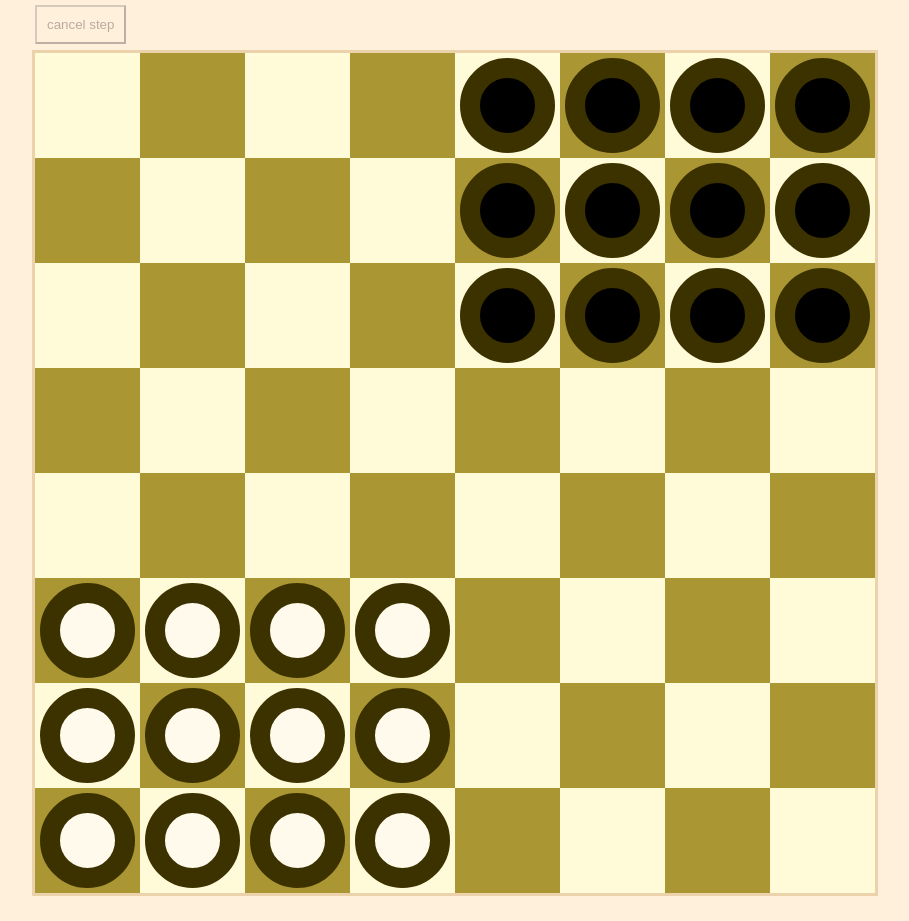
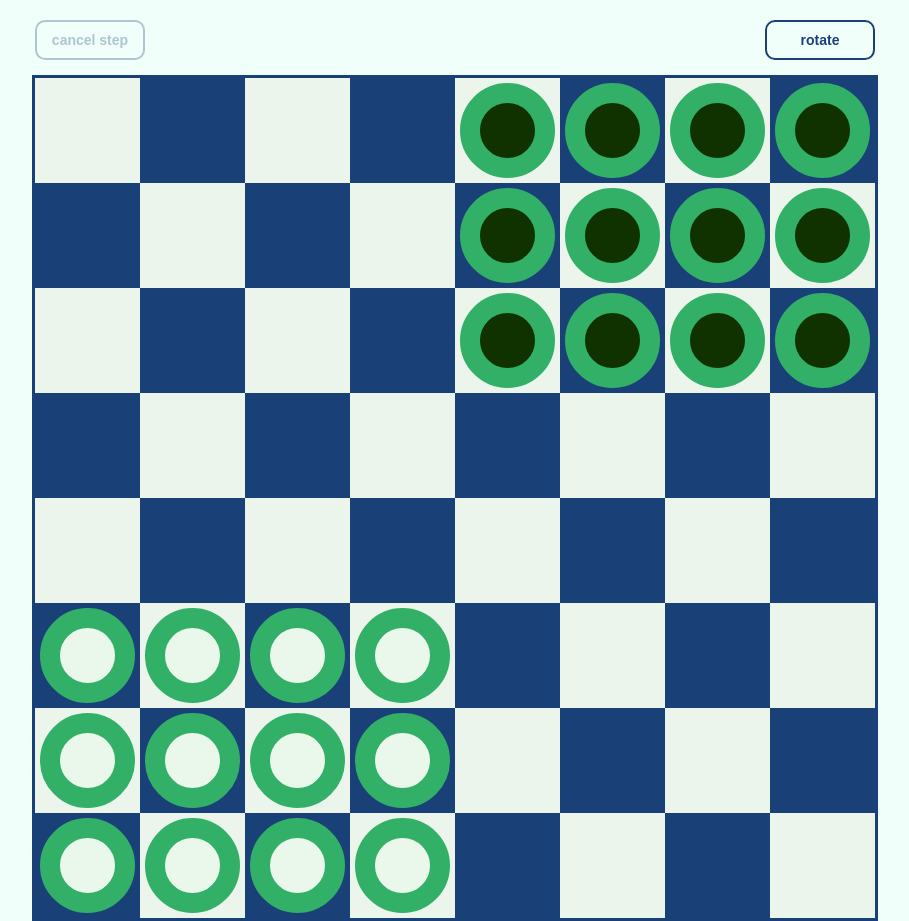
Before and after one commit to Alesha0103/angles, a React (Create React App) app: page / in a window 1280 px wide. Shown: the whole page, without its empty margins (185-1094 px from the left). Before the commit the page ends 896 px from the top, so only its background shows below. Built offline with nearby package versions, Linux system fonts and the light colour scheme.

Commit message:
blue board

```diff
--- a/src/App.scss
+++ b/src/App.scss
@@ -1,17 +1,21 @@
 * {
   margin: 0;
   padding: 0;
-  background-color: rgb(255 240 220);
+  background-color: rgb(240 255 250);
 }
 
 .app {
   max-width: 840px;
   margin: auto;
-  margin-top: 50px;
-  border: 3px solid rgb(235 210 170);
+  margin-top: 75px;
+  border: 3px solid rgb(25 65 120);
 }
 .grid {
   display: grid;
   grid-template-columns: repeat(8, 105px);
   grid-template-rows: repeat(8, 105px);
 }
+
+.grid__rotate {
+  transform: rotate(180deg);
+}
--- a/src/App.tsx
+++ b/src/App.tsx
@@ -5,31 +5,14 @@ import { Cell } from './components/Cell/Cell';
 import { useAppDispatch, useAppSelector } from './hooks/redux';
 import { cancelStep, reloadApp } from './store/actions/GeneralActions';
 import { BLACK, WHITE } from './helpers/constants';
-
-export const usePrevious = (value: any) => {
-  const currentRef = React.useRef(value)
-  const previousRef = React.useRef()
-  if (currentRef.current !== value) {
-      previousRef.current = currentRef.current
-      currentRef.current = value
-  }
-  return previousRef.current
-}
+import classNames from 'classnames';
+import { Buttons } from './components/Buttons/Buttons';
 
 const App = () => {
   const checkerBoard = board.getBoard();
-
   const dispatch = useAppDispatch();
 
-  const {
-    whiteCheckers,
-    blackCheckers,
-    whoseTurn,
-    savedCheckers,
-    memorizedChecker
-  } = useAppSelector(state => state.generalReducer);
-
-  const prevTurn = usePrevious(whoseTurn);
+  const { rotate } = useAppSelector(state => state.generalReducer);
 
   React.useEffect(() => {
     const whiteCheckersStorage = localStorage.getItem("whiteCheckers");
@@ -52,32 +35,10 @@ const App = () => {
   //   localStorage.setItem("whoseTurn", whoseTurn);
   // }, [whiteCheckers, blackCheckers, whoseTurn])
 
-  const checkIfButtonDisabled = () => {
-    if (!savedCheckers.length) return true;
-    return whoseTurn === WHITE ?
-      whiteCheckers.every(element => savedCheckers.includes(element))
-      : blackCheckers.every(element => savedCheckers.includes(element));
-  }
-
-  const onClickHandle = () => {
-    dispatch(cancelStep(memorizedChecker || (prevTurn === whoseTurn) ? undefined : true));
-  }
-
   return (
     <div className="app">
-      <button
-        disabled={checkIfButtonDisabled()}
-        style={{
-          padding: "10px",
-          position: "absolute",
-          top: "5px",
-          cursor: "pointer",
-        }}
-        onClick={onClickHandle}
-      >
-        cancel step
-      </button>
-      <div className="grid">
+      <Buttons/>
+      <div className={classNames("grid", {"grid__rotate": rotate})}>
         {checkerBoard.map((cell) => (
           <Cell
             key={"key" + cell.coordinate}
--- /dev/null
+++ b/src/components/Buttons/Buttons.scss
@@ -0,0 +1,22 @@
+.buttons {
+  display: flex;
+  justify-content: space-between;
+  width: 840px;
+  position: absolute;
+  top: 20px;
+}
+.buttons button {
+  width: 110px;
+  padding: 10px;
+  cursor: pointer;
+  border: 2px solid #194178;
+  color: #194178;
+  font-size: 14px;
+  font-weight: bold;
+  border-radius: 10px;
+
+  &:disabled {
+    opacity: 0.3;
+    cursor: default;
+  }
+}
--- /dev/null
+++ b/src/components/Buttons/Buttons.tsx
@@ -0,0 +1,49 @@
+import React from 'react'
+import { useAppDispatch, useAppSelector } from '../../hooks/redux';
+import { cancelStep, rotateBoard } from '../../store/actions/GeneralActions';
+import { usePrevious } from '../../hooks/usePrevious';
+import { WHITE } from '../../helpers/constants';
+
+import "./Buttons.scss";
+
+export const Buttons = () => {
+
+  const dispatch = useAppDispatch();
+  const {
+    whoseTurn,
+    memorizedChecker,
+    whiteCheckers,
+    blackCheckers,
+    savedCheckers
+  } = useAppSelector(state => state.generalReducer);
+
+  const prevTurn = usePrevious(whoseTurn);
+
+  const checkIfButtonDisabled = () => {
+    if (!savedCheckers.length) return true;
+    return whoseTurn === WHITE ?
+      whiteCheckers.every(element => savedCheckers.includes(element))
+      : blackCheckers.every(element => savedCheckers.includes(element));
+  }
+
+  const onCancelClick = () => {
+    dispatch(cancelStep(memorizedChecker || (prevTurn === whoseTurn) ? undefined : true));
+  }
+  const onRotateClick = () => {
+    dispatch(rotateBoard());
+  }
+
+  return (
+    <div className="buttons">
+      <button
+        disabled={checkIfButtonDisabled()}
+        onClick={onCancelClick}
+      >
+        cancel step
+      </button>
+      <button onClick={onRotateClick}>
+        rotate
+      </button>
+    </div>
+  )
+}
--- a/src/components/Cell/Cell.scss
+++ b/src/components/Cell/Cell.scss
@@ -1,7 +1,7 @@
 
 .cell__black {
-  background-color: rgb(170 150 50);
+  background-color: rgb(25 65 120);
 }
 .cell__white {
-  background-color: rgb(255, 250, 215);
+  background-color: rgb(235, 245, 235);
 }
--- a/src/components/Checker/Checker.scss
+++ b/src/components/Checker/Checker.scss
@@ -2,18 +2,18 @@
   width: 55px;
   height: 55px;
   border-radius: 50px;
-  border: 20px solid #3c3200;
+  border: 20px solid #32b067;
   color: #000000;
   margin: 5px;
   cursor: pointer;
 }
 .checker__white {
-  background-color: #fffaeb;
+  background-color: #eaf8ec;
 }
 .checker__black {
-  background-color: #000000;
+  background-color: #0f3200;
 }
 .checker__memorized {
-  box-shadow: 0px 0px 10px 5px #f600e9;
+  box-shadow: 0px 0px 10px 5px #ce00ff;
   cursor: pointer !important;
 }
--- a/src/components/Checker/Checker.tsx
+++ b/src/components/Checker/Checker.tsx
@@ -4,6 +4,7 @@ import { useAppDispatch, useAppSelector } from '../../hooks/redux';
 import {
   cancelStep,
   memorizeChecker,
+  rotateBoard,
   saveFirstStep,
   setTurn,
 } from "../../store/actions/GeneralActions";
@@ -43,6 +44,7 @@ export const Checker:React.FC<CheckerProps> = ({coordinate}) => {
     if (checkerColor === whoseTurn) {
       if (memorizedChecker?.coordinate === coordinate) {
         finishStep();
+        // dispatch(rotateBoard())
         return;
       }
       if (!!memorizedChecker) {
--- /dev/null
+++ b/src/hooks/usePrevious.tsx
@@ -0,0 +1,11 @@
+import React from 'react';
+
+export const usePrevious = (value: any) => {
+  const currentRef = React.useRef(value)
+  const previousRef = React.useRef()
+  if (currentRef.current !== value) {
+      previousRef.current = currentRef.current
+      currentRef.current = value
+  }
+  return previousRef.current
+}
--- a/src/store/actions/GeneralActions.ts
+++ b/src/store/actions/GeneralActions.ts
@@ -34,6 +34,7 @@ export const cancelStep = (stepBack?: boolean) => (dispatch: AppDispatch, getSta
         ? generalActions.makeBlackStep(savedCheckers)
         : generalActions.makeWhiteStep(savedCheckers)
     );
+    // dispatch(rotateBoard());
     return;
   }
 
@@ -74,3 +75,4 @@ export const setTurn = () => (dispatch: AppDispatch, getState: ()=> RootState) =
 }
 
 export const reloadApp = (data: any) => generalActions.reloadApp(data);
+export const rotateBoard = () => generalActions.rotateBoard();
--- a/src/store/reducers/GeneralSlice.ts
+++ b/src/store/reducers/GeneralSlice.ts
@@ -9,6 +9,7 @@ const initialState: CheckersState = {
   savedStep: null,
   savedCheckers: [],
   whoseTurn: WHITE,
+  rotate: false,
 }
 
 const generalSlice = createSlice({
@@ -37,7 +38,10 @@ const generalSlice = createSlice({
       state.whiteCheckers = action.payload.whiteCheckers;
       state.blackCheckers = action.payload.blackCheckers;
       state.whoseTurn = action.payload.whoseTurn;
-    }
+    },
+    rotateBoard(state) {
+      state.rotate = !state.rotate;
+    },
   }
 });
 
--- a/src/types/index.ts
+++ b/src/types/index.ts
@@ -5,6 +5,7 @@ export type CheckersState = {
   savedStep: string | null,
   savedCheckers: string[],
   whoseTurn: string,
+  rotate: boolean,
 }
 export type MemorizedChecker = {
   type: string,
```
